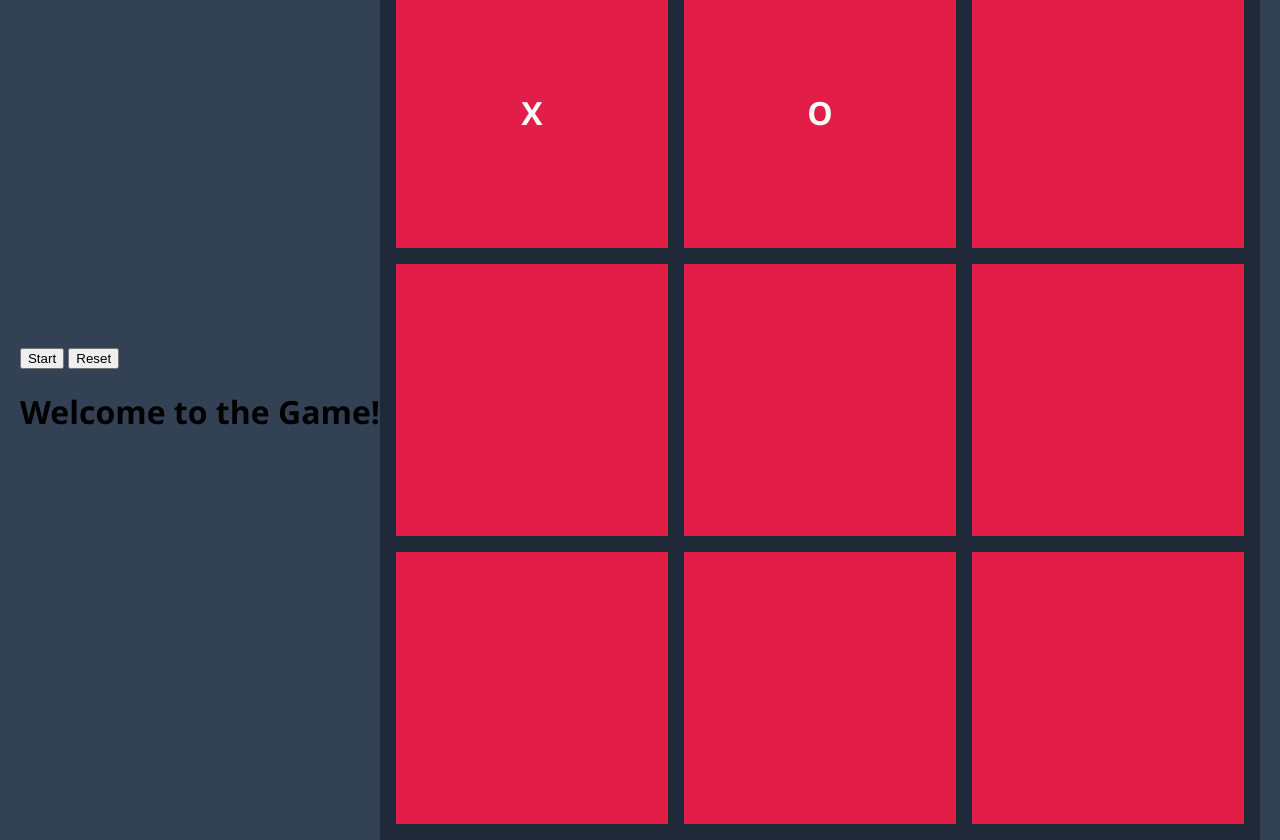
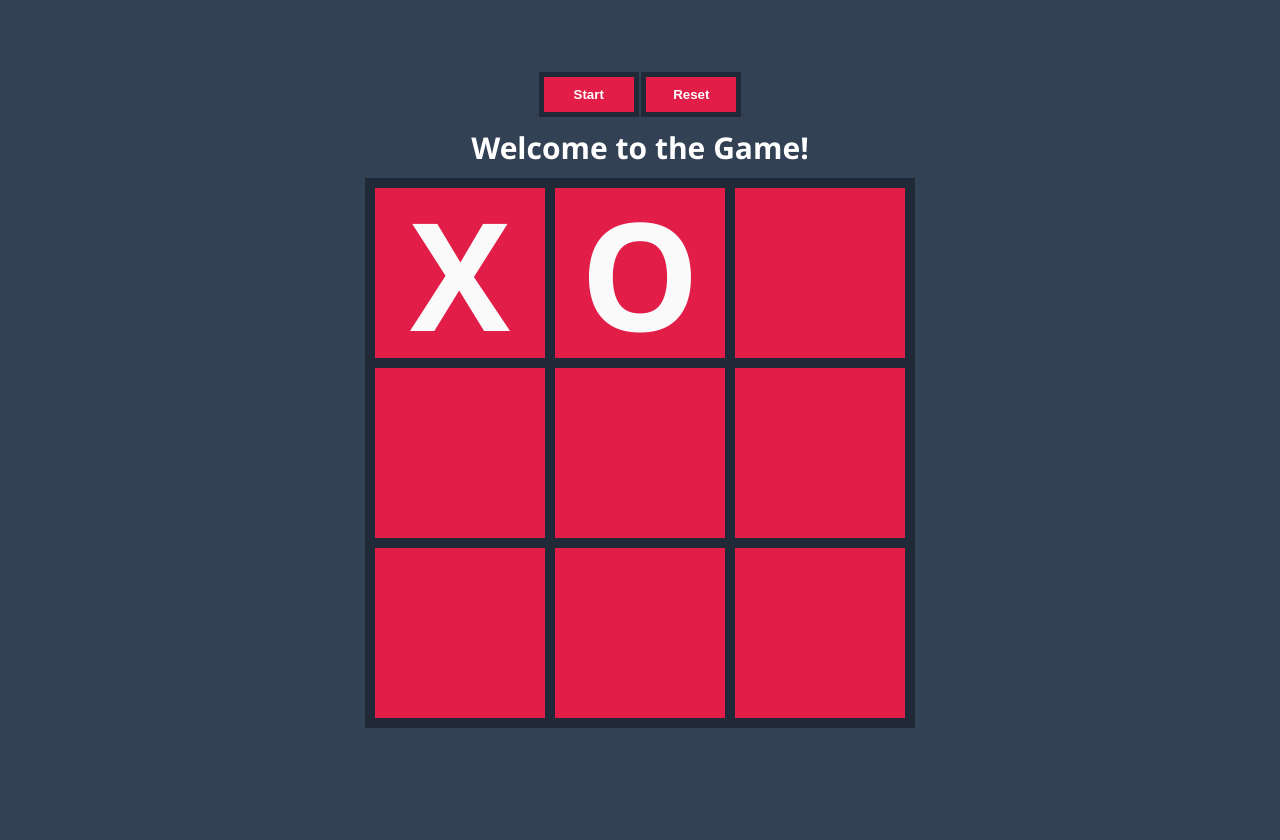
Before and after one commit to sakbob/odin-tic-tac-toe, a plain HTML site: page index.html in a window 1280 px wide. After the commit the page ends 800 px from the top, so only its background shows below. Drawn offline with Linux system fonts and the light colour scheme.

Commit message:
Style button and game text heading.

```diff
--- a/styles.css
+++ b/styles.css
@@ -1,5 +1,6 @@
 :root {
     font-family: 'Segoe UI', Tahoma, Geneva, Verdana, sans-serif;
+    font-size: clamp(2px, 10px, 12px);
     --color-background: #334155;
     --color-container: #1f2937;
     --color-square: #e11d48;
@@ -11,12 +12,14 @@ body {
     background-color: var(--color-background);
     margin: 0;
     padding: 0;
-    height: 100%;
+    min-height: 100vh;
     width: 100%;
+    gap: 1rem;
 
     display: flex;
     justify-content: center;
     align-items: center;
+    flex-direction: column;
 }
 
 .square-container {
@@ -52,10 +55,48 @@ body {
     box-sizing: border-box;
     background-color: #10b981;
     color: black;
-    border: 1rem solid black;
 }
 
-.heading {
+.square-heading {
     font-size: 15rem;
     font-weight: bold;
 }
+
+.text-container {
+    display: flex;
+    flex-direction: column;
+    justify-content: center;
+    align-items: center;
+    text-align: center;
+
+    color: white;
+
+    width: 55rem;
+    height: auto;
+    gap: 1rem;
+}
+
+.text-heading {
+    margin: 0;
+    font-size: 3rem;
+}
+
+button {
+    border: none;
+    text-decoration: none;
+    margin: 0px;
+    padding: 0px;
+
+    border: 0.5rem solid var(--color-container);
+    padding: 1rem;
+    width: 10rem;
+    background-color: var(--color-square);
+
+    color: white;
+    font-weight: bold;
+}
+
+button:hover {
+    background-color: #10b981;
+    color: black;
+}
```
